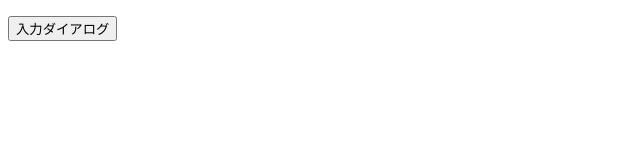
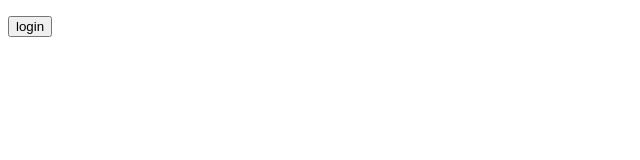
Before and after one commit to suginami2-net/nyu-sugakari2, a plain HTML site: page V1 ·/ログイン/V1login.html in a window 1280 px wide. Shown: the whole page, without its empty margins (0-640 px from the left). Drawn offline with Linux system fonts and the light colour scheme.

Commit message:
Update and rename V1 ·/login/V1login.html to V1 ·/ログイン/V1login.html

```diff
--- a/V1 ·/login/V1login.html
+++ b/V1 ·/ログイン/V1login.html
@@ -5,7 +5,7 @@
     <title>login画面</title>
   </head>
   <body>
-    <p><input type="button" value="入力ダイアログ" onClick="disp()"></p>
+    <p><input type="button" value="login" onClick="disp()"></p>
   </body>
 </html>
 
```
